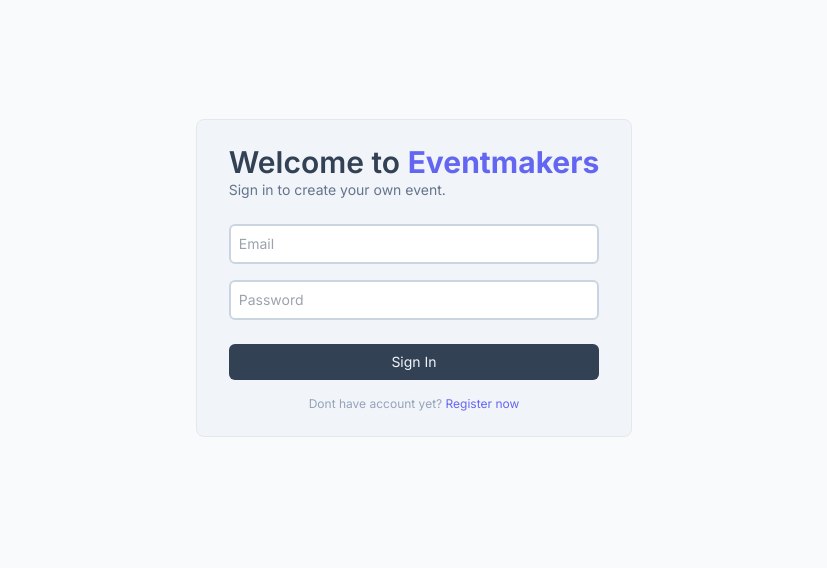
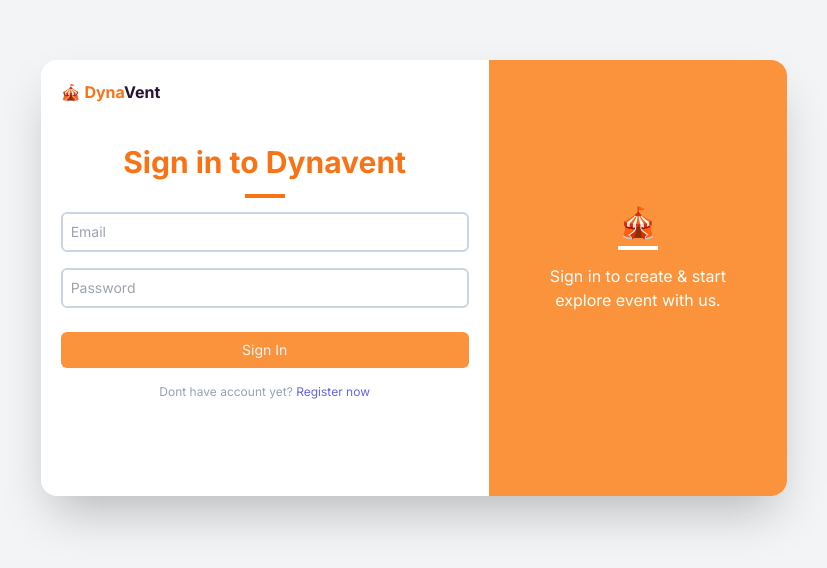
Before and after one commit to panjips/eventmakers, a Next.js app: page /login in a window 1280 px wide. Shown: the part 122-690 px from the top of the page, without its empty margins (226-1053 px from the left). Built offline with nearby package versions, Linux system fonts and the light colour scheme.

Commit message:
style: Login-Register UI improvemnet

```diff
--- a/src/components/auth/components/login.jsx
+++ b/src/components/auth/components/login.jsx
@@ -3,22 +3,22 @@ import React from 'react';
 import Link from 'next/link';
 import useLogin from '../hooks/useLogin';
 
+
 export const Login = () => {
     const { handleLogin } = useLogin();
     return (
-        <div className="w-full h-full max-w-xs md:max-w-xl lg:max-w-3xl m-auto flex flex-col justify-center items-center">
-            <div className="flex flex-col items-center px-8 py-6 border rounded-lg bg-slate-100">
-                <div className="mb-3 lg:mb-6">
-                    <h1 className=" text-slate-700 text-3xl font-semibold">
-                        Welcome to{' '}
-                        <span className="text-indigo-500 font-bold">
-                            Eventmakers
-                        </span>
-                    </h1>
-                    <p className="text-slate-500 lg:text-sm text-xs">
-                        Sign in to create your own event.
-                    </p>
-                </div>
+    <div className="flex flex-col items-center justify-center min-h-screen py-2 bg-gray-100">
+
+        <main className="flex flex-col items-center justify-center w-full flex-1 px-20 text-center">
+           <div className="bg-white rounded-2xl shadow-2xl flex w-2/3 max-w-4xl">
+           <div className="w-3/5 p-5">
+            <div className="text-left font-bold">
+                <span className="text-orange-500"> 🎪 Dyna</span>Vent
+            </div>
+            <div className="py-10">
+                <h2 className="text-3xl font-bold text-orange-500 mb-2">Sign in to Dynavent</h2>
+                <div className="border-2 w-10 border-orange-500 inline-block mb-2"></div>
+
                 <form
                     onSubmit={handleLogin}
                     className="w-full flex flex-col gap-6"
@@ -37,21 +37,36 @@ export const Login = () => {
                             className="border-2 border-slate-300 text-sm bg-white rounded-md p-2 focus:outline-slate-400 "
                         />
                     </div>
-                    <button className="bg-slate-700 hover:bg-slate-900 transition-all text-slate-100 py-2 px-5 rounded-md text-sm ">
+                    <button className="bg-orange-400 hover:bg-orange-700 transition-all text-slate-100 py-2 px-5 rounded-md text-sm ">
                         Sign In
                     </button>
                 </form>
-
                 <p className="text-xs mt-4 text-slate-400">
                     Dont have account yet?{' '}
-                    <Link
+                     <Link
                         href="/register"
                         className="text-indigo-500 hover:text-indigo-700 hover:font-bold transition-all"
                     >
                         Register now
                     </Link>
                 </p>
+
             </div>
-        </div>
+           </div>
+            <div className="w-2/5 bg-orange-400  text-white rounded-tr-2xl rounded-br-2xl py-36 px-12">
+                <h1 className="text-3xl font-bold"> 🎪 </h1>
+
+                <div className="border-2 w-10 border-white inline-block mb-2"></div>
+                <p className="mb-10">Sign in to create & start explore event with us.</p>
+
+            </div>
+
+            </div>
+        </main>
+
+    </div>
+
+
+
     );
 };
--- a/src/components/auth/components/register.jsx
+++ b/src/components/auth/components/register.jsx
@@ -6,19 +6,19 @@ import useRegister from '../hooks/useRegister';
 export const Register = () => {
     const { handleRegister } = useRegister();
     return (
-        <div className="w-full h-full max-w-xs md:max-w-xl lg:max-w-3xl m-auto flex flex-col justify-center items-center">
-            <div className="flex flex-col items-center px-8 py-6 border rounded-lg bg-slate-100">
-                <div className="mb-6">
-                    <h1 className=" text-slate-700 text-3xl font-semibold">
-                        Welcome to{' '}
-                        <span className="text-indigo-500 font-bold">
-                            Eventmakers
-                        </span>
-                    </h1>
-                    <p className="text-slate-500 text-sm">
-                        Register to share your own event.
-                    </p>
-                </div>
+
+        <div className="flex flex-col items-center justify-center min-h-screen py-2 bg-gray-100">
+
+        <main className="flex flex-col items-center justify-center w-full flex-1 px-20 text-center">
+           <div className="bg-white rounded-2xl shadow-2xl flex w-2/3 max-w-4xl">
+           <div className="w-3/5 p-5">
+            <div className="text-left font-bold">
+                <span className="text-orange-500"> 🎪 Dyna</span>Vent
+            </div>
+            <div className="py-10">
+                <h2 className="text-3xl font-bold text-orange-500 mb-2">Register to DynaVent</h2>
+                <div className="border-2 w-10 border-orange-500 inline-block mb-2"></div>
+
                 <form
                     onSubmit={handleRegister}
                     className="w-full flex flex-col gap-6"
@@ -46,7 +46,7 @@ export const Register = () => {
                             className="border border-slate-300 text-sm bg-white rounded-md p-2 focus:outline-none "
                         />
                     </div>
-                    <button className="bg-slate-800 hover:bg-slate-900 transition-all text-slate-100 py-2 px-5 rounded-md text-sm ">
+                    <button className="bg-orange-400 hover:bg-orange-700 transition-all text-slate-100 py-2 px-5 rounded-md text-sm ">
                         Register
                     </button>
                 </form>
@@ -60,7 +60,22 @@ export const Register = () => {
                         Sign in now
                     </Link>
                 </p>
+
             </div>
-        </div>
+           </div>
+            <div className="w-2/5 bg-orange-400  text-white rounded-tr-2xl rounded-br-2xl py-36 px-12">
+                <h1 className="text-3xl font-bold"> 🎪 </h1>
+
+                <div className="border-2 w-10 border-white inline-block mb-2"></div>
+                <p className="mb-10">Register to Share & start explore event with us.</p>
+
+            </div>
+
+            </div>
+        </main>
+
+    </div>
+
+
     );
 };
```
